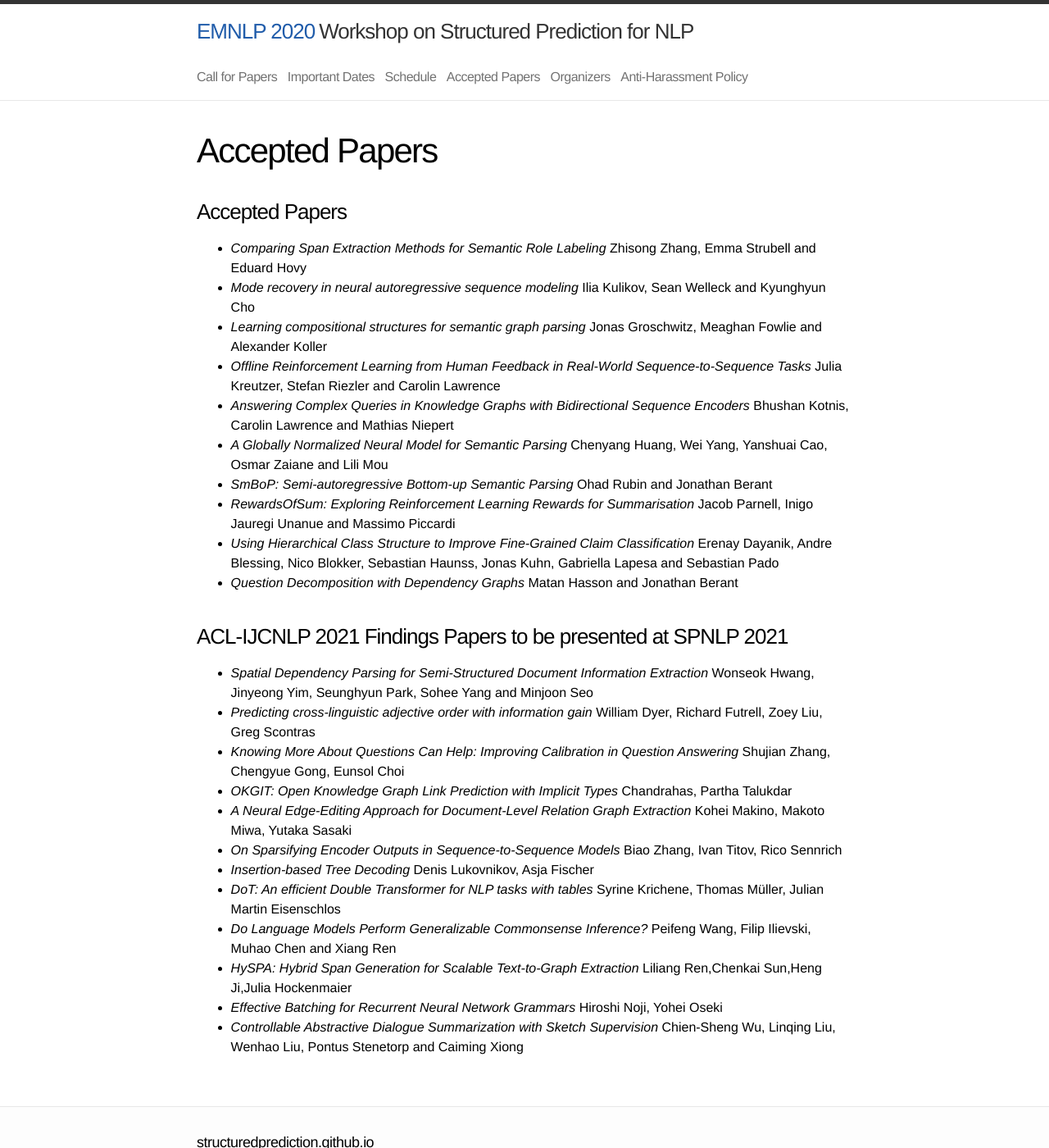
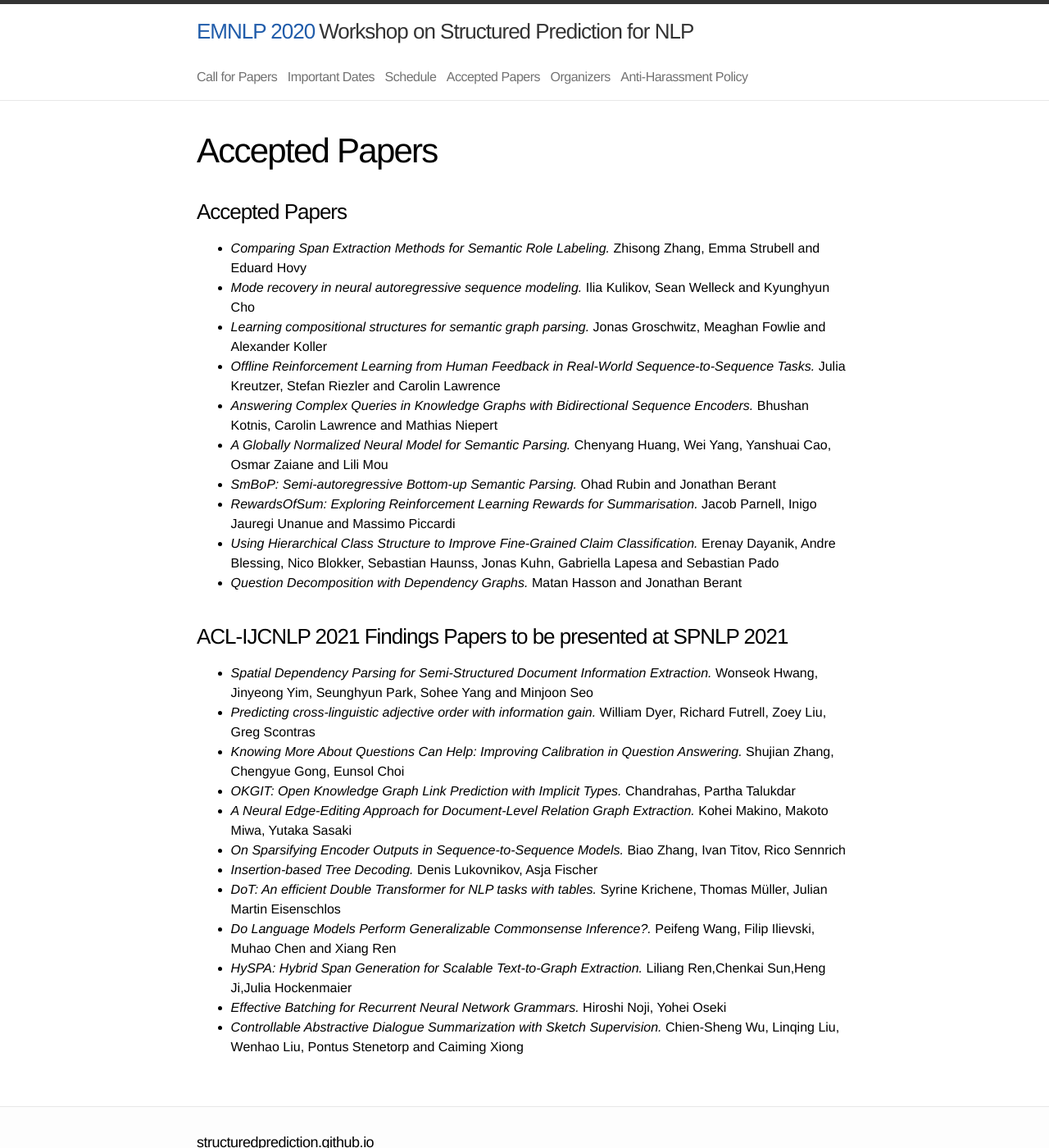
Before and after one commit to structuredprediction/structuredprediction.github.io, a Jekyll site: the page built from SPNLP21/5_ac.md, in a window 1280 px wide and 1400 px high. Shown: the whole window at 82% size. Built offline with Jekyll 4.4.1, drawn with Linux system fonts in a browser that asks for light colours.

Commit message:
Update 5_ac.md

```diff
--- a/SPNLP21/5_ac.md
+++ b/SPNLP21/5_ac.md
@@ -5,50 +5,50 @@
 name: 5
 ---
 ### Accepted Papers
-* *Comparing Span Extraction Methods for Semantic Role Labeling*
+* *Comparing Span Extraction Methods for Semantic Role Labeling.*
 Zhisong Zhang, Emma Strubell and Eduard Hovy
-* *Mode recovery in neural autoregressive sequence modeling*
+* *Mode recovery in neural autoregressive sequence modeling.*
 Ilia Kulikov, Sean Welleck and Kyunghyun Cho
-* *Learning compositional structures for semantic graph parsing*
+* *Learning compositional structures for semantic graph parsing.*
 Jonas Groschwitz, Meaghan Fowlie and Alexander Koller
-* *Offline Reinforcement Learning from Human Feedback in Real-World Sequence-to-Sequence Tasks*
+* *Offline Reinforcement Learning from Human Feedback in Real-World Sequence-to-Sequence Tasks.*
 Julia Kreutzer, Stefan Riezler and Carolin Lawrence
-* *Answering Complex Queries in Knowledge Graphs with Bidirectional Sequence Encoders*
+* *Answering Complex Queries in Knowledge Graphs with Bidirectional Sequence Encoders.*
 Bhushan Kotnis, Carolin Lawrence and Mathias Niepert
-* *A Globally Normalized Neural Model for Semantic Parsing*
+* *A Globally Normalized Neural Model for Semantic Parsing.*
 Chenyang Huang, Wei Yang, Yanshuai Cao, Osmar Zaiane and Lili Mou
-* *SmBoP: Semi-autoregressive Bottom-up Semantic Parsing*
+* *SmBoP: Semi-autoregressive Bottom-up Semantic Parsing.*
 Ohad Rubin and Jonathan Berant
-* *RewardsOfSum: Exploring Reinforcement Learning Rewards for Summarisation*
+* *RewardsOfSum: Exploring Reinforcement Learning Rewards for Summarisation.*
 Jacob Parnell, Inigo Jauregi Unanue and Massimo Piccardi
-* *Using Hierarchical Class Structure to Improve Fine-Grained Claim Classification*
+* *Using Hierarchical Class Structure to Improve Fine-Grained Claim Classification.*
 Erenay Dayanik, Andre Blessing, Nico Blokker, Sebastian Haunss, Jonas Kuhn, Gabriella Lapesa and Sebastian Pado
-* *Question Decomposition with Dependency Graphs*
+* *Question Decomposition with Dependency Graphs.*
 Matan Hasson and Jonathan Berant
 
 ### ACL-IJCNLP 2021 Findings Papers to be presented at SPNLP 2021
 
-* *Spatial Dependency Parsing for Semi-Structured Document Information Extraction*
+* *Spatial Dependency Parsing for Semi-Structured Document Information Extraction.*
 Wonseok Hwang, Jinyeong Yim, Seunghyun Park, Sohee Yang and Minjoon Seo
-* *Predicting cross-linguistic adjective order with information gain*
+* *Predicting cross-linguistic adjective order with information gain.*
 William Dyer, Richard Futrell, Zoey Liu, Greg Scontras
-* *Knowing More About Questions Can Help: Improving Calibration in Question Answering*
+* *Knowing More About Questions Can Help: Improving Calibration in Question Answering.*
 Shujian Zhang, Chengyue Gong, Eunsol Choi
-* *OKGIT: Open Knowledge Graph Link Prediction with Implicit Types*
+* *OKGIT: Open Knowledge Graph Link Prediction with Implicit Types.*
 Chandrahas, Partha Talukdar
-* *A Neural Edge-Editing Approach for Document-Level Relation Graph Extraction*
+* *A Neural Edge-Editing Approach for Document-Level Relation Graph Extraction.*
 Kohei Makino, Makoto Miwa, Yutaka Sasaki
-* *On Sparsifying Encoder Outputs in Sequence-to-Sequence Models*
+* *On Sparsifying Encoder Outputs in Sequence-to-Sequence Models.*
 Biao Zhang, Ivan Titov, Rico Sennrich
-* *Insertion-based Tree Decoding*
+* *Insertion-based Tree Decoding.*
 Denis Lukovnikov, Asja Fischer
-* *DoT: An efficient Double Transformer for NLP tasks with tables*
+* *DoT: An efficient Double Transformer for NLP tasks with tables.*
 Syrine Krichene, Thomas Müller, Julian Martin Eisenschlos
-* *Do Language Models Perform Generalizable Commonsense Inference?*
+* *Do Language Models Perform Generalizable Commonsense Inference?.*
 Peifeng Wang, Filip Ilievski, Muhao Chen and Xiang Ren
-* *HySPA: Hybrid Span Generation for Scalable Text-to-Graph Extraction*
+* *HySPA: Hybrid Span Generation for Scalable Text-to-Graph Extraction.*
 Liliang Ren,Chenkai Sun,Heng Ji,Julia Hockenmaier
-* *Effective Batching for Recurrent Neural Network Grammars*
+* *Effective Batching for Recurrent Neural Network Grammars.*
 Hiroshi Noji, Yohei Oseki
-* *Controllable Abstractive Dialogue Summarization with Sketch Supervision*
+* *Controllable Abstractive Dialogue Summarization with Sketch Supervision.*
 Chien-Sheng Wu, Linqing Liu, Wenhao Liu, Pontus Stenetorp and Caiming Xiong
```
